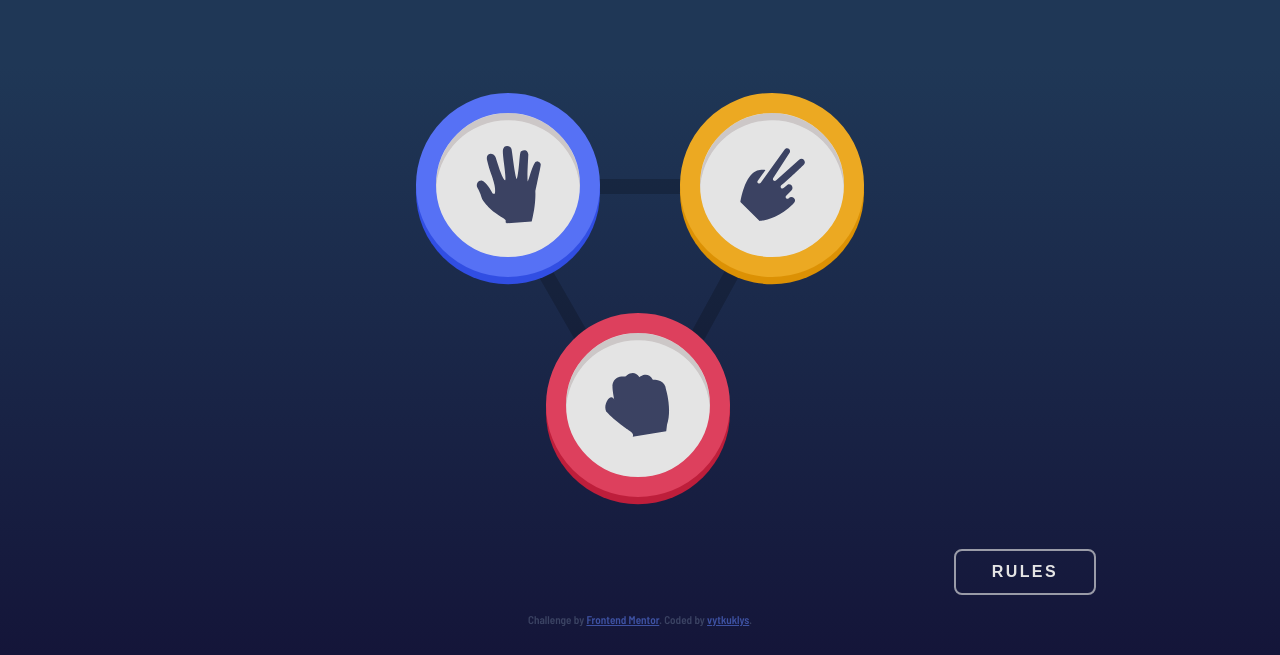
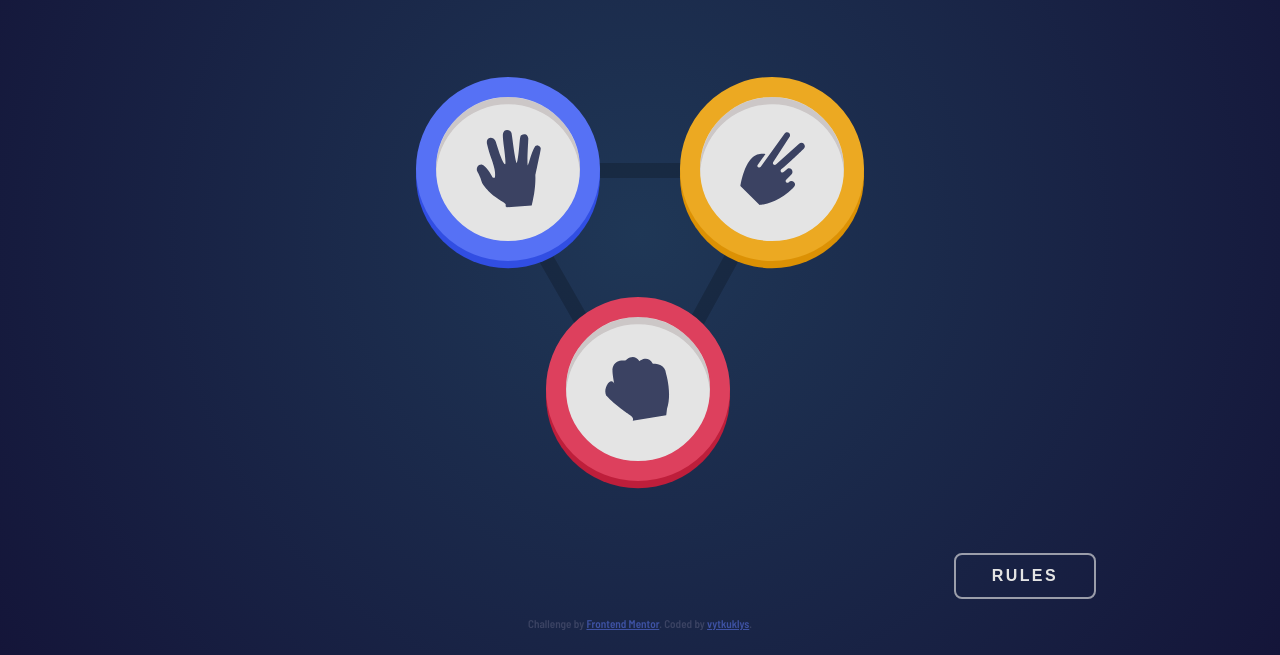
Before and after one commit to vytkuklys/FEM-Rock_Paper_Scissors, a plain HTML site: page index.html in a window 1280 px wide. Shown: the part 185-840 px from the top of the page. Drawn offline with Linux system fonts and the light colour scheme.

Commit message:
adjust to different screen heights

```diff
--- a/scss/_config.scss
+++ b/scss/_config.scss
@@ -1,7 +1,7 @@
 @import url('https://fonts.googleapis.com/css2?family=Barlow+Semi+Condensed:ital,wght@0,600;1,700&display=swap');
 
 //-----variables
-$Bg-gradient: linear-gradient(to bottom, hsl(214, 47%, 23%) 30%, hsl(237, 49%, 15%) 100%);
+$Bg-gradient: radial-gradient(circle, hsl(214, 47%, 23%), hsl(237, 49%, 15%));
 $Dark-text: hsl(229, 25%, 31%);
 $Score-text: hsl(229, 64%, 46%);
 $Header-outline: hsl(217, 16%, 45%);
@@ -97,3 +97,9 @@ $Font-main: 'Barlow Semi Condensed', sans-serif;
         @content;
     }
 }
+
+@mixin media-height-lg{
+    @media screen and (min-width: 1024px) and (min-height: 824px){
+        @content;
+    }
+}
--- a/scss/_responsive.scss
+++ b/scss/_responsive.scss
@@ -46,7 +46,7 @@
         }
     }
     main .select {
-        margin: 10rem auto 1.5rem;
+        margin: 9rem auto 3.5rem;
         justify-content: center;
 
         &__hand {
@@ -77,18 +77,17 @@
         }
     }
     main .open-rules {
-        width: 87.5rem;
+        width: 90rem;
         left: 50%;
         transform: initial;
         text-align: right;
         padding-right: 15%;
 
         .attribution{
-            left: -0;
+            left: 0;
         }
     }
     body .battleground .select {
-        margin-top: 9%;
 
         &--animation {
             @include commonAnimationStyles(ripple, 1.3s);
@@ -157,6 +156,7 @@
             }
         }
     }
+
     html .results .select{
         &__win {
             @include winnerAnimations($top: 16.25rem, $left: -10.25rem);
@@ -217,3 +217,14 @@
         padding-right: 0;
     }
 }
+
+@include media-height-lg{
+    main .select {
+        margin: 10.5% auto 3.5rem;
+    }
+    body .open-rules {
+        position: absolute;
+        bottom: 1.5%;
+        margin-top: initial;
+    }
+}
--- a/scss/main.scss
+++ b/scss/main.scss
@@ -10,9 +10,9 @@
 }
 
 body {
-    width: 100%;
     height: 100%;
     min-height: 100vh;
+    width: 100vw;
     font-family: $Font-main;
     background-image: $Bg-gradient;
     color: $Dark-text;
@@ -173,8 +173,8 @@ body {
 .open-rules {
     text-align: center;
     max-width: 40.5rem;
-    position: absolute;
-    bottom: 2.5%;
+    position: relative;
+    margin-top: 5.75rem;
     left: 50%;
     transform: translateX(-50%);
 
```
Also changed, not shown: dist/css/main.css, 1 other file.
